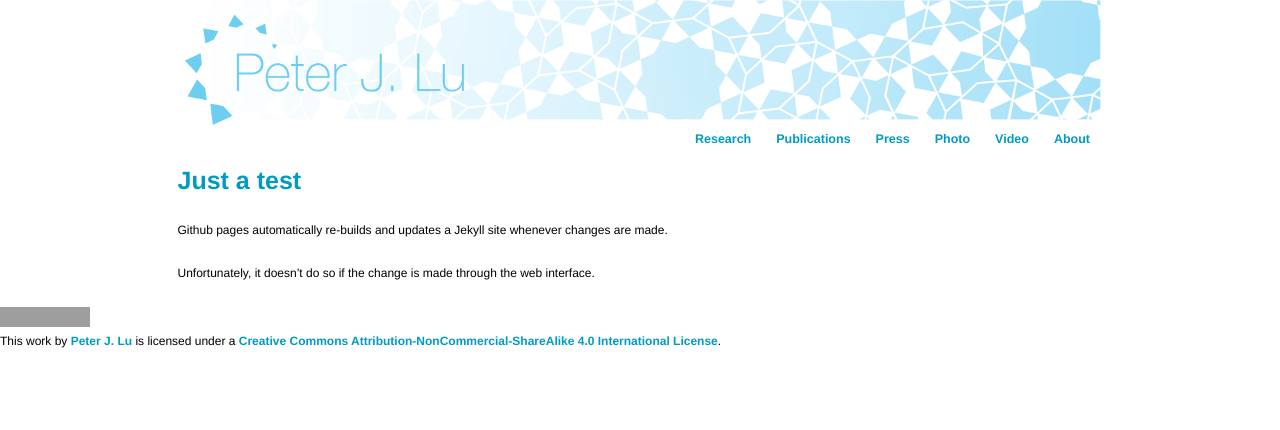
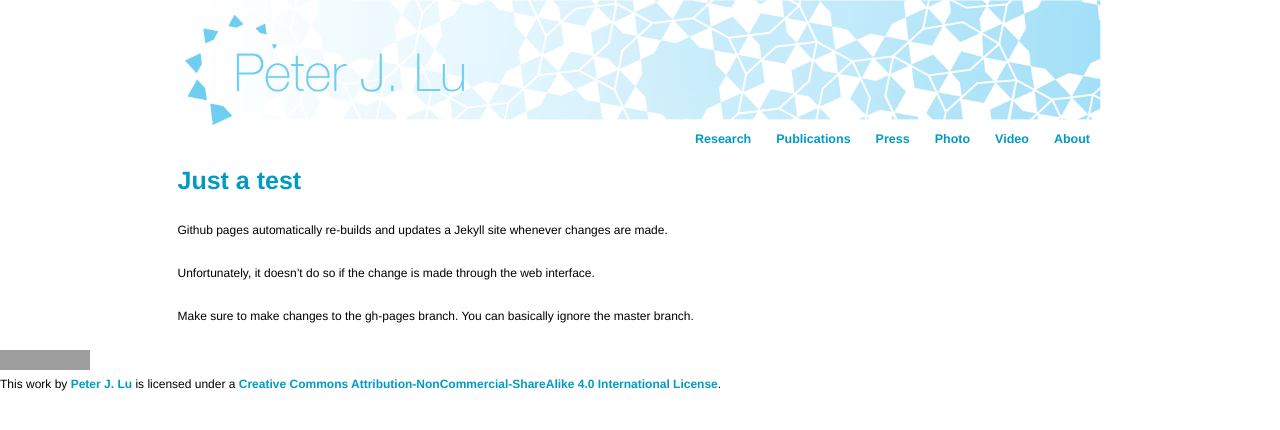
Before and after one commit to mattgilbertnet/colloidsorg, a Jekyll site: the page built from _posts/2018-07-02-test.md, in a window 1280 px wide. Shown: the top 430 px of the page. Built offline with Jekyll 4.4.1, drawn with Linux system fonts in a browser that asks for light colours; grey boxes are pictures that could not be loaded.

Commit message:
Use gh-pages branch
Added a reminder to make changes to the gh-pages branch.

```diff
--- a/_posts/2018-07-02-test.md
+++ b/_posts/2018-07-02-test.md
@@ -9,3 +9,5 @@ title: Temporary test post
 Github pages automatically re-builds and updates a Jekyll site whenever changes are made.
 
 Unfortunately, it doesn't do so if the change is made through the web interface.
+
+Make sure to make changes to the gh-pages branch. You can basically ignore the master branch.
```
